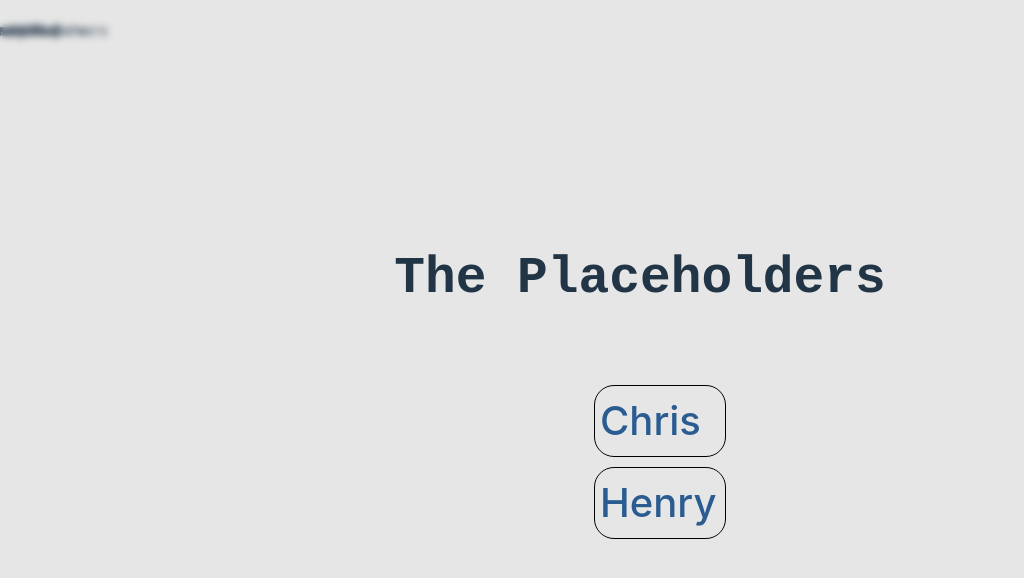
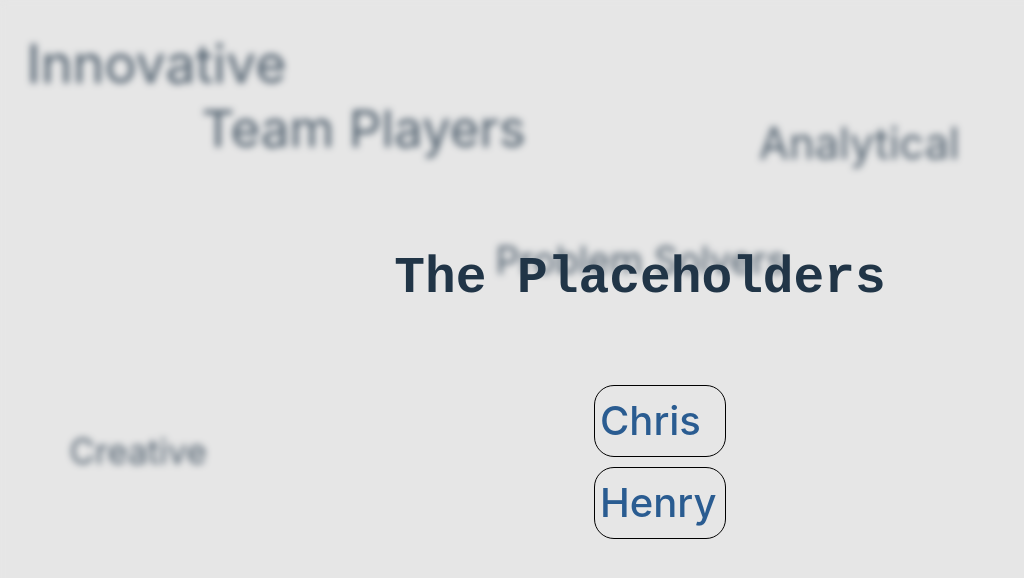
Before and after one commit to Old-Lai/theplaceholders, a React (Vite) app: page / in a window 1280 px wide. Shown: the top 578 px of the page, without its empty margins (0-1024 px from the left). Built offline with nearby package versions, Linux system fonts and the light colour scheme.

Commit message:
changed styling to javascript based

```diff
--- a/src/components/FloatingWords.jsx
+++ b/src/components/FloatingWords.jsx
@@ -1,11 +1,39 @@
-import React from 'react';
-import '../styles/FloatingWords.css';
+import React, { useEffect } from "react";
+import { v4 as uuidv4 } from "uuid";
+import "../styles/FloatingWords.css";
 
-const words = ['Innovative', 'Creative', 'Team Players', 'Problem Solvers', 'Analytical'];
-
-import { v4 as uuidv4 } from 'uuid';
+const words = [
+  "Innovative",
+  "Creative",
+  "Team Players",
+  "Problem Solvers",
+  "Analytical",
+];
 
 const FloatingWords = () => {
+  useEffect(() => {
+    const setRandomStyles = () => {
+      const container = document.querySelector(".floating-words-container");
+      const containerRect = container.getBoundingClientRect();
+      const containerWidth = containerRect.width;
+      const containerHeight = containerRect.height;
+
+      const floatingWords = Array.from(
+        document.getElementsByClassName("floating-word")
+      );
+
+      floatingWords.forEach((word) => {
+        word.style.left = `${Math.random() * (containerWidth - word.clientWidth)}px`;
+        word.style.top = `${Math.random() * (containerHeight - word.clientHeight)}px`;
+        word.style.animationDuration = `${Math.random() * 3 + 8}s`;
+        word.style.animationDelay = `-${Math.random() * 8 + 2}s`;
+        word.style.fontSize = `${Math.random() * 2 + 1.5}rem`;
+      });
+    };
+
+    setRandomStyles(); // Initial setup
+  }, []);
+
   return (
     <div className="floating-words-container">
       {words.map((word) => (
--- a/src/styles/FloatingWords.css
+++ b/src/styles/FloatingWords.css
@@ -30,7 +30,7 @@
   }
 
   /* Specific animations for each word to vary the movement */
-  .floating-word-0 {
+  /* .floating-word-0 {
     animation-duration: 8s;
     left: 5%;
     top: 60%;
@@ -59,4 +59,4 @@
     left: 60%;
     top: 50%;
     font-size: 65px;
-  }
+  } */
```
